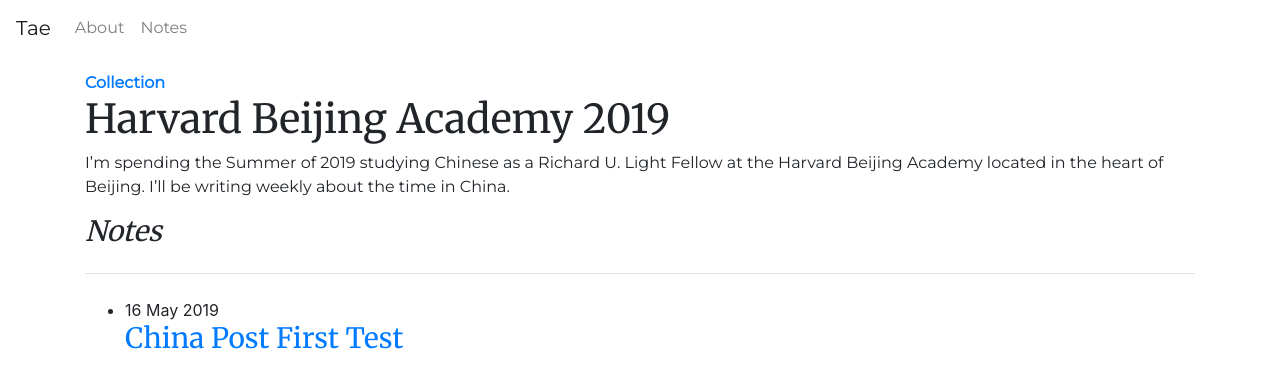
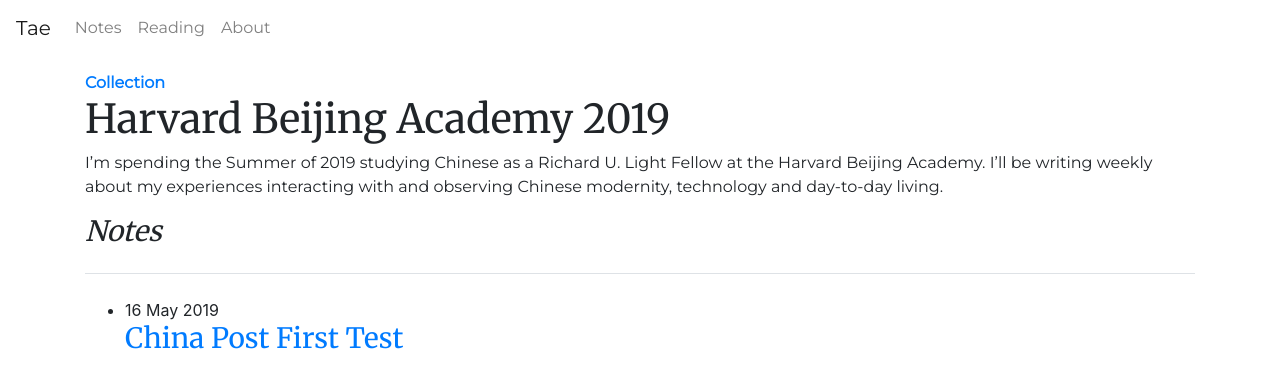
Before and after one commit to taehyoungjo/site, a Jekyll site: the page built from _notes_collections/Harvard-Beijing-Academy-2019.md, in a window 1280 px wide, cut to the strip 0-412 px from the top of the page. Shown: the top 388 px of the strip. Built offline with Jekyll 4.4.1, drawn with Linux system fonts in a browser that asks for light colours; nearby versions of some CDN libraries.

Commit message:
rename website, favicon

```diff
--- a/_config.yml
+++ b/_config.yml
@@ -19,7 +19,7 @@
   Write an awesome description for your new site here. You can edit this
   line in _config.yml. It will appear in your document head meta (for
   Google search results) and in your feed.xml site description.
-baseurl: "/site" # the subpath of your site, e.g. /blog
+baseurl: "" # the subpath of your site, e.g. /blog
 url: "" # the base hostname & protocol for your site, e.g. http://example.com
 twitter_username: jekyllrb
 github_username:  jekyll
--- a/_includes/head.html
+++ b/_includes/head.html
@@ -15,4 +17,10 @@
 
     gtag('config', 'UA-140695997-1');
     </script>
+
+    <!--Favicon-->
+    <link rel="apple-touch-icon" sizes="180x180" href="{{ site.baseurl }}/assets/img/favicon_io/apple-touch-icon.png">
+    <link rel="icon" type="image/png" sizes="32x32" href="{{ site.baseurl }}/assets/img/favicon_io/favicon-32x32.png">
+    <link rel="icon" type="image/png" sizes="16x16" href="{{ site.baseurl }}/assets/img/favicon_io/favicon-16x16.png">
+    <link rel="manifest" href="{{ site.baseurl }}/assets/img/favicon_io/site.webmanifest">
 </head>
--- a/_includes/header.html
+++ b/_includes/header.html
@@ -9,10 +9,13 @@
             <div class="collapse navbar-collapse" id="navbarSupportedContent">
                 <ul class="navbar-nav mr-auto">
                     <li class="nav-item">
-                        <a class="nav-link" href="{{ site.baseurl }}/about">About</a>
+                        <a class="nav-link" href="{{ site.baseurl }}/notes">Notes</a>
                     </li>
                     <li class="nav-item">
-                        <a class="nav-link" href="{{ site.baseurl }}/notes">Notes</a>
+                        <a class="nav-link" href="{{ site.baseurl }}/reading">Reading</a>
+                    </li>
+                    <li class="nav-item">
+                        <a class="nav-link" href="{{ site.baseurl }}/about">About</a>
                     </li>
                 </ul>
             </div>
--- a/_layouts/home.html
+++ b/_layouts/home.html
@@ -17,7 +17,7 @@
                 <h3>I am a</h3>
                 <h3 style="color: blue;">Student</h3>
                 <h3><a href="{{ site.baseurl }}/notes" style="color: aqua;">Writer</a></h3>
-                <h3 style="color: orange;">Reader</h3>
+                <h3><a href="{{ site.baseurl }}/reading" style="color: orange;">Reader</a></h3>
                 <h3 style="color: red;">Developer</h3>
                 <h3 style="color: green;">Investor</h3>
                 <h3>This website is my take on radical transparency</h3>
--- a/_notes_collections/Harvard-Beijing-Academy-2019.md
+++ b/_notes_collections/Harvard-Beijing-Academy-2019.md
@@ -3,4 +3,4 @@
 title: "Harvard-Beijing-Academy-2019"
 ---
 
-I'm spending the Summer of 2019 studying Chinese as a Richard U. Light Fellow at the Harvard Beijing Academy located in the heart of Beijing. I'll be writing weekly about the time in China.
+I'm spending the Summer of 2019 studying Chinese as a Richard U. Light Fellow at the Harvard Beijing Academy. I'll be writing weekly about my experiences interacting with and observing Chinese modernity, technology and day-to-day living.
```
Also changed, not shown: other parts of _includes/head.html (+2 -0 lines), _layouts/reading.html (added, +20 -0 lines), reading.md (added, +4 -0 lines), assets/img/favicon_io/android-chrome-192x192.png (added), assets/img/favicon_io/android-chrome-512x512.png (added), assets/img/favicon_io/apple-touch-icon.png (added), assets/img/favicon_io/favicon-16x16.png (added), assets/img/favicon_io/favicon-32x32.png (added), assets/img/favicon_io/favicon.ico (added), assets/img/favicon_io/site.webmanifest (added).
